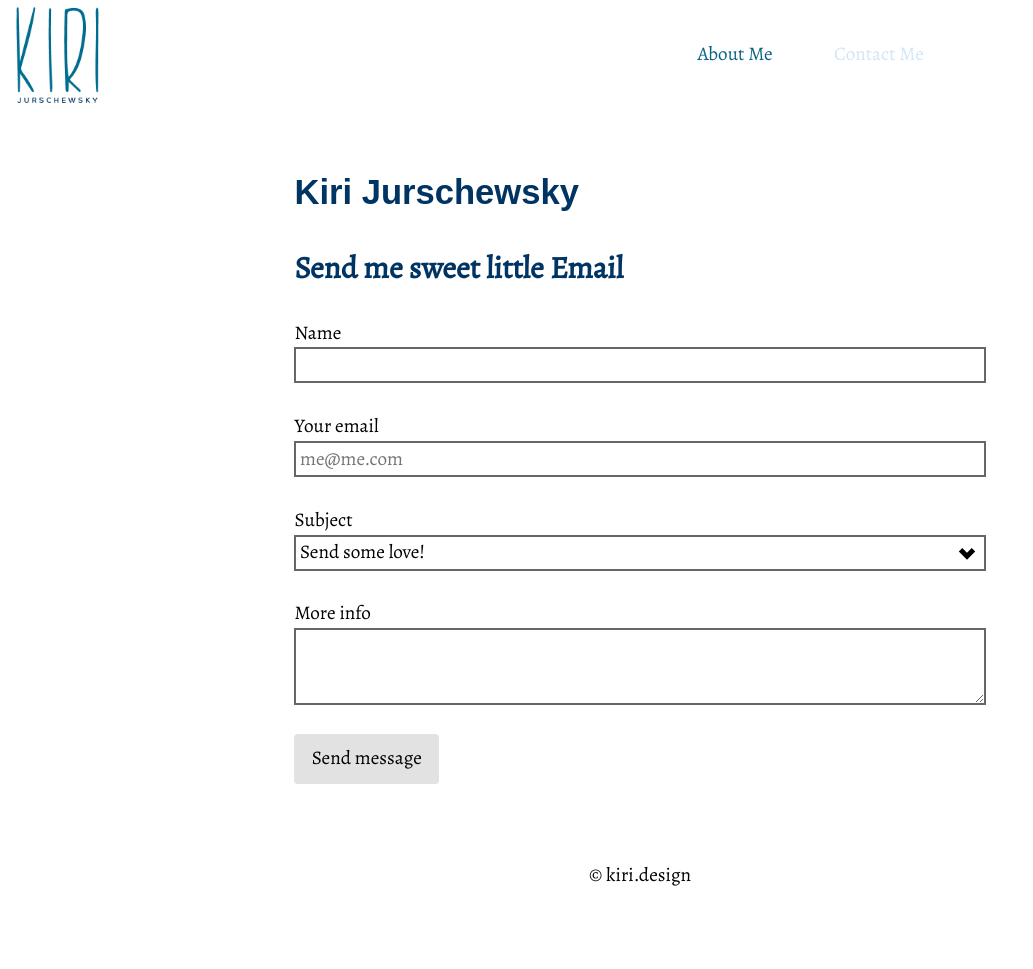
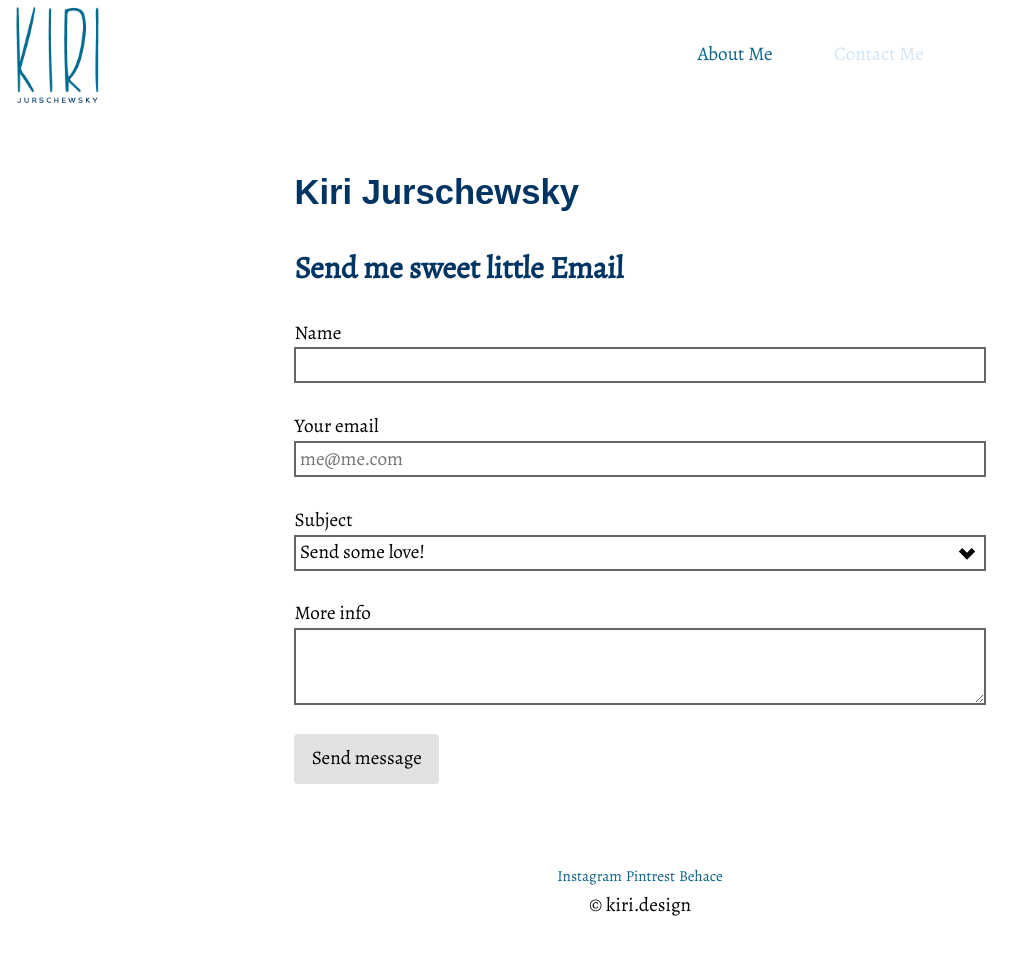
Before and after one commit to kiri-jurschewsky/kiri.design, a Jekyll site: the page built from contact-me.html, in a window 1280 px wide. Shown: the whole page, without its empty margins (0-1033 px from the left). Built offline with Jekyll 4.4.1, drawn with Linux system fonts in a browser that asks for light colours; some web fonts are replaced; before the commit the page ends 939 px from its top, so only the background shows below that.

Commit message:
fixed logo and fotter

```diff
--- a/contact-me.html
+++ b/contact-me.html
@@ -64,5 +64,10 @@ layout: default
   </section>
 
   <footer>
+
+    <a class="micro" href="https://www.instagram.com/kiri.design/">Instagram</a>
+    <a class="micro" href="https://www.pinterest.ca/jurschewsky/">Pintrest</a>
+    <a class="micro" href="https://www.behance.net/search?content=projects&sort=appreciations&time=week&search=Kiri%20Jurschewsky">Behace</a>
     <p>© kiri.design</p>
+
   </footer>
--- a/illustration.html
+++ b/illustration.html
@@ -6,7 +6,7 @@ layout: default
 
     <div class="logo unit xs-1 s-1 m-1-3 l-1-3 gutter-1">
       <a href="{{site.baseurl}}/index.html">
-      <img class="push-0 logo center" src="images/Logo.png" alt="">
+      <img class="push-0 logo center" src="images/logo.png" alt="">
       </a>
     </div>
 
```
